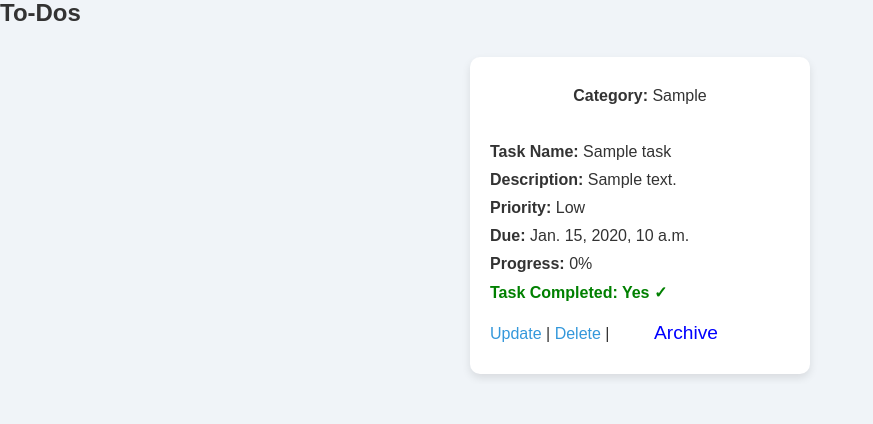
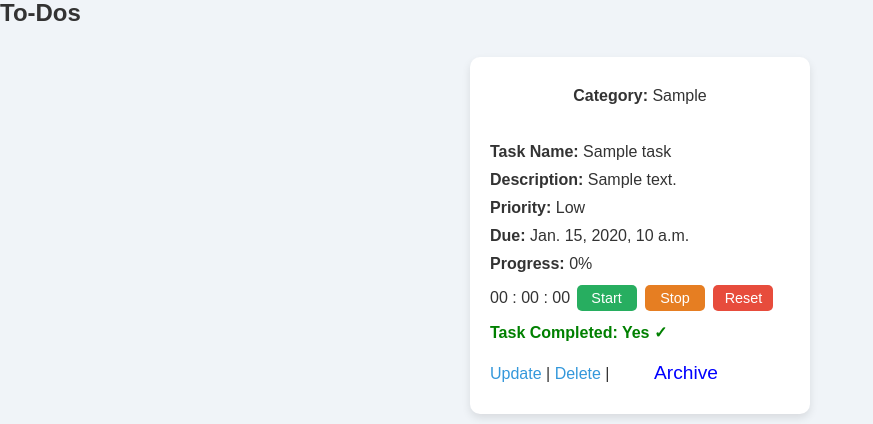
Before and after one commit to DePaul-CSC-394-401/mini-project-team-1, a Django app: page /team/1/ in a window 1280 px wide. Shown: the part 494-918 px from the top of the page, without its empty margins (0-873 px from the left). Before the commit the page ends 872 px from the top, so only its background shows below. Run offline with Django 5.2, Linux system fonts and the light colour scheme; tables that the repository leaves empty hold one stand-in row (values such as "Sample post").

Commit message:
fixed view_team link, added timer to team todo list

```diff
--- a/templates/view_team.html
+++ b/templates/view_team.html
@@ -67,6 +67,15 @@
                 {% endif %}
             </p>
 
+            <div class="time">
+                <span class="hour">00</span> :
+                <span class="min">00</span> :
+                <span class="sec">00</span>
+                <button class="btn-timer start">Start</button>
+                <button class="btn-timer stop">Stop</button>
+                <button class="btn-timer reset">Reset</button>
+            </div>
+
             {% if task.completed %}
                 <p class="complete-checkmark">Task Completed: Yes &#10003;</p>
             {% else %}
--- a/templates/view_teams.html
+++ b/templates/view_teams.html
@@ -4,7 +4,7 @@
 <ul>
     {% for team in teams %}
     <li>
-        <strong>{{ team.name }}</strong> - {{ team.description }}
+        <a href="{% url 'view_team' team.id %}"><strong>{{ team.name }}</strong></a> - {{ team.description }}
         <a href="{% url 'update_team' team.id %}">Update</a>  <!-- Update button for each team -->
     </li>
     {% empty %}
```
